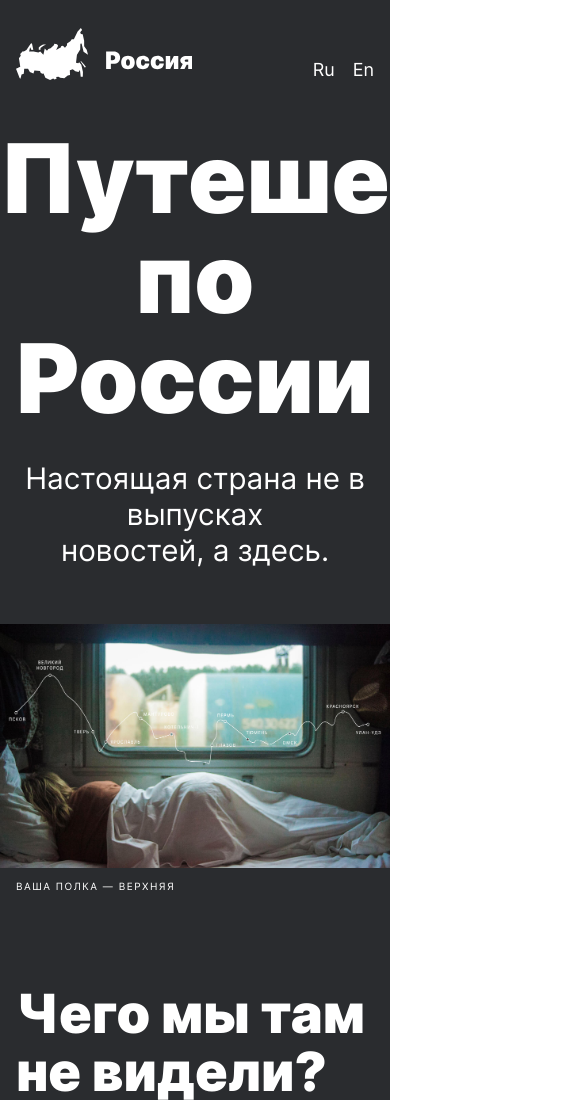
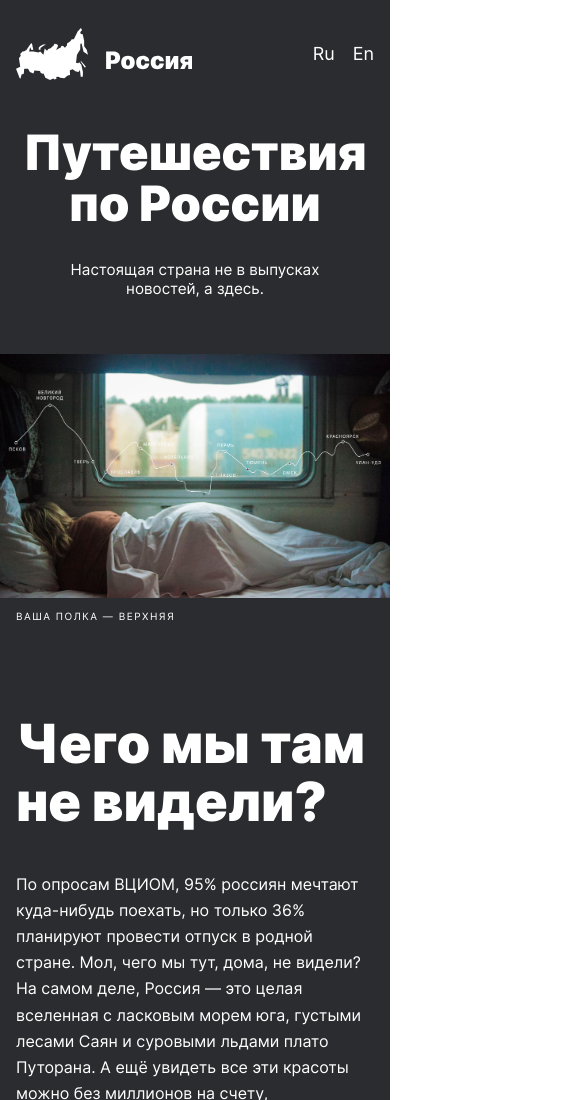
Before and after one commit to temirlanmur/russian-travel, a plain HTML site: page index.html in a window 390 px wide. Shown: the top 1100 px of the page, 585 px wide, since content can reach past the window. Drawn offline with Linux system fonts and the light colour scheme; files whose address does not match are found by name.

Commit message:
Fix font size for intro

```diff
--- a/blocks/header/header.css
+++ b/blocks/header/header.css
@@ -1,4 +1,4 @@
 .header {
   display: flex;
-  align-items: flex-end;
+  align-items: center;
 }
--- a/blocks/lead/__subtitle/lead__subtitle.css
+++ b/blocks/lead/__subtitle/lead__subtitle.css
@@ -7,3 +7,10 @@
   line-height: 2.25rem;
   letter-spacing: 0%;
 }
+
+@media screen and (max-width: 768px) {
+  .lead__subtitle {
+    font-size: 3.9vw;
+    line-height: 4.6875vw;
+  }
+}
--- a/blocks/lead/__title/lead__title.css
+++ b/blocks/lead/__title/lead__title.css
@@ -7,3 +7,10 @@
   line-height: 6.25rem;
   letter-spacing: 0%;
 }
+
+@media screen and (max-width: 768px) {
+  .lead__title {
+    font-size: 12.5vw;
+    line-height: 13vw;
+  }
+}
```
